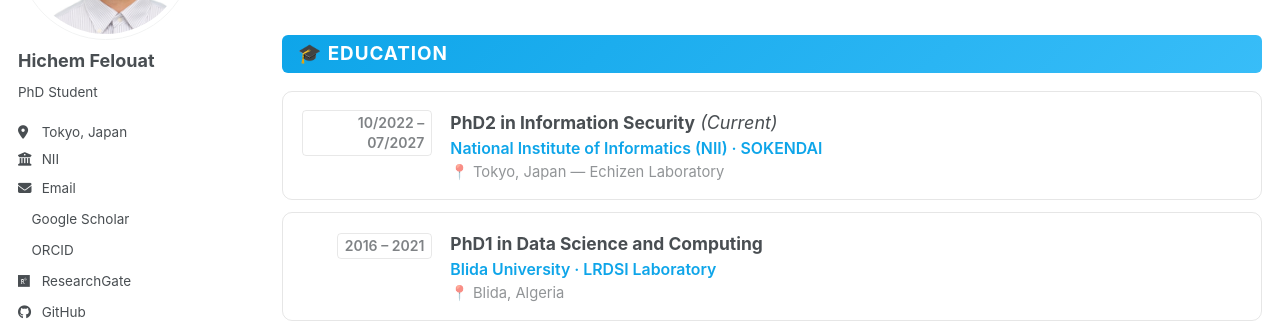
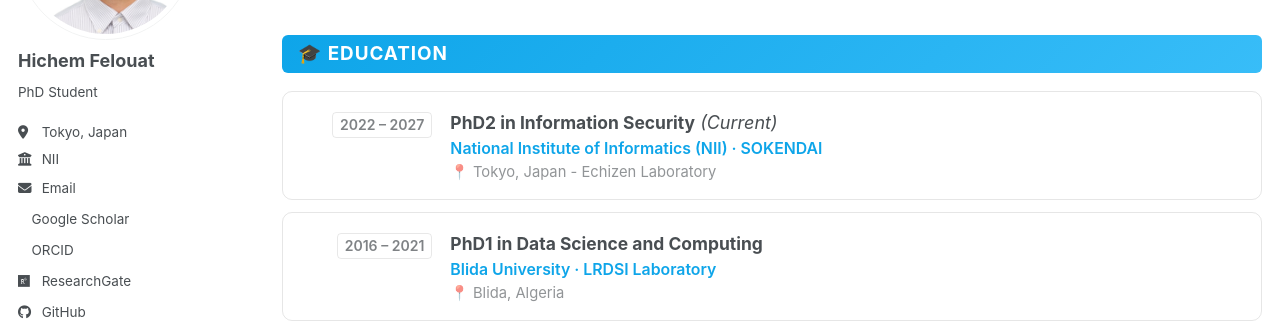
Before and after one commit to hichemfelouat/hichemfelouat.github.io, a Jekyll site: the page built from _pages/cv.md, in a window 1280 px wide and 900 px high. Shown: the part 236-558 px from the top of the window. Built offline with Jekyll 4.4.1, drawn with Linux system fonts in a browser that asks for light colours; a script bundle is joined from its source files by our own code; library files that are not in the unit come from our copies; a style sheet for code colours, icons or effects is not loaded.

Commit message:
Update cv.md

```diff
--- a/_pages/cv.md
+++ b/_pages/cv.md
@@ -211,11 +211,11 @@
 </div>
 
 <div class="cv-entry">
-  <div class="cv-entry-left"><span class="cv-entry-date">10/2022 – 07/2027</span></div>
+  <div class="cv-entry-left"><span class="cv-entry-date">2022 – 2027</span></div>
   <div class="cv-entry-body">
     <strong>PhD2 in Information Security</strong> <em>(Current)</em>
     <div class="cv-inst">National Institute of Informatics (NII) · SOKENDAI</div>
-    <div class="cv-loc">📍 Tokyo, Japan — Echizen Laboratory</div>
+    <div class="cv-loc">📍 Tokyo, Japan - Echizen Laboratory</div>
   </div>
 </div>
 
```
